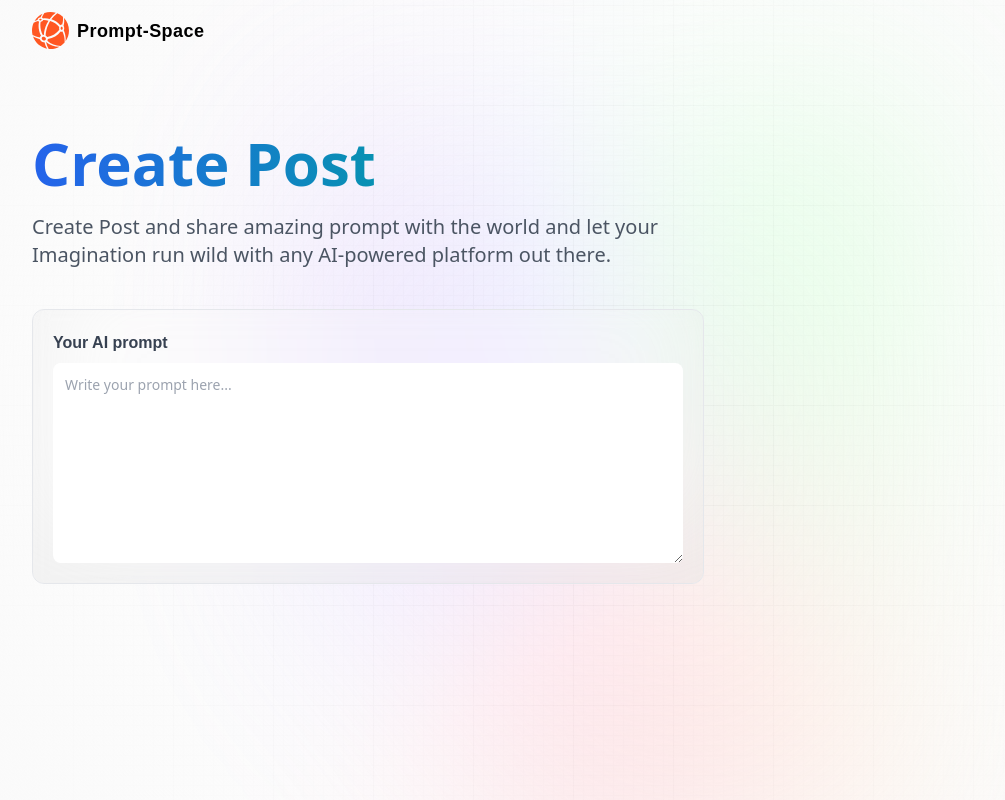
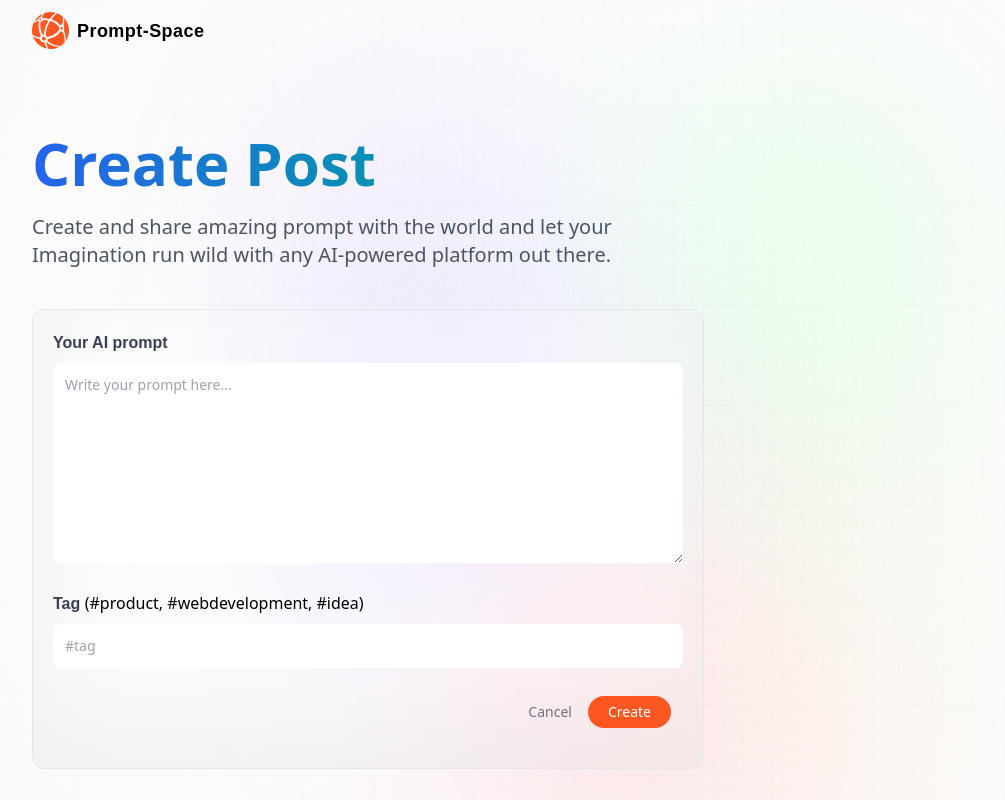
Before and after one commit to sir-george2500/share_prompts, a Next.js app: page /create-prompts in a window 1280 px wide. Shown: the whole page, without its empty margins (32-1037 px from the left). Built offline with nearby package versions, Linux system fonts and the light colour scheme; no server answers.

Commit message:
design the fontend of the post form successfully

```diff
--- a/app/api/auth/[...nextauth]/route.js
+++ b/app/api/auth/[...nextauth]/route.js
@@ -5,7 +5,10 @@
 
 // Establish database connection
 connectToDB();
-
+/**
+ * this module is charge with the responsibility of handling the
+ * providers and authentication flow
+ */
 const handler = NextAuth({
   providers: [
     GoogleProvider({
@@ -37,10 +40,11 @@
           image: profile.picture,
         });
       }
-
-      return true; // Allow sign in
+      // Allow sign in
+      return true;
     },
   },
 });
 
+// export it
 export { handler as GET, handler as POST };
--- a/app/create-prompts/page.jsx
+++ b/app/create-prompts/page.jsx
@@ -17,7 +17,7 @@
   return(
 
     <Form
-     type="Create Post"
+     type="Create"
      post={post}
      setPost={setPost}
      submitting={submitting}
--- a/components/Form.jsx
+++ b/components/Form.jsx
@@ -8,11 +8,12 @@
 }) => {
   return (
     <section className='w-full max-w-full flex-start flex-col'>
-     <h1 className="head_text text-left"><span className='blue_gradient'>{type}</span></h1>
+     <h1 className="head_text text-left"><span className='blue_gradient'>{type} Post</span></h1>
       <p className='desc text-left max-w-md'>
         {type} and share amazing prompt with the world and
         let your Imagination run wild with any AI-powered platform out there.
       </p>
+      {/* The form  */}
     <form onSubmit={handleSubmit}
     className="mt-10 w-full max-w-2xl flex flex-col gap-7 glassmorphism">
       <label>
@@ -23,9 +24,32 @@
           ...post,prompt:e.target.value
          })}
          placeholder='Write your prompt here...'
+         required
          className="form_textarea"
         />
       </label>
+      <label>
+        <span className='font-satoshi font-semibold text-base text-gray-700'>Tag{` `}</span>
+         <span className='font-normal'>(#product, #webdevelopment, #idea)</span>
+        <input
+         value={post.tag}
+         onChange={(e) => setPost({
+          ...post,prompt:e.target.value
+         })}
+         placeholder='#tag'
+         required
+         className="form_input"
+        />
+      </label>
+     {/* Button to cancel */}
+      <div className="flex-end mx-3 mb-5 gap-4">
+       <Link href="/" className='text-gray-500 text-sm'>
+         Cancel
+       </Link>
+       <button type="submit" className="px-5 py-1.5 text-sm bg-primary-orange rounded-full text-white">
+        {submitting?`${type}...`:type}
+       </button>
+      </div>
     </form>
     </section>
   )
```
